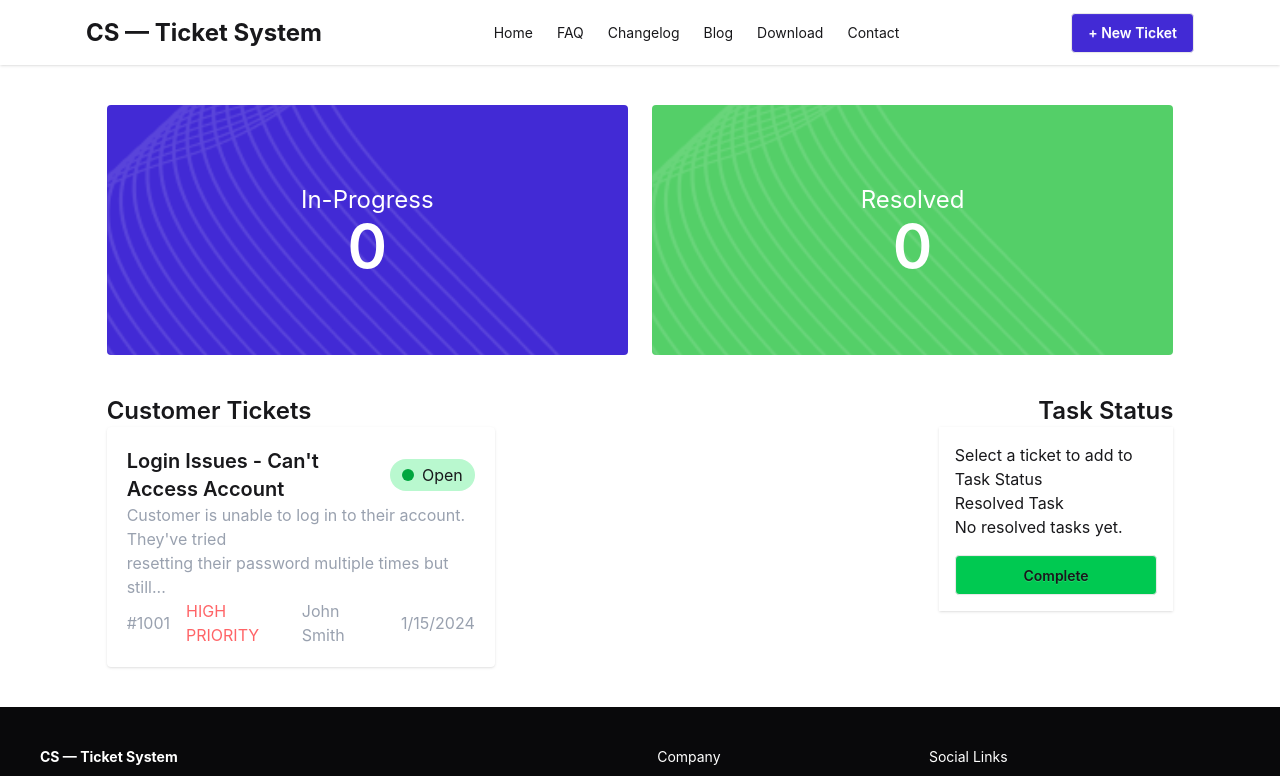
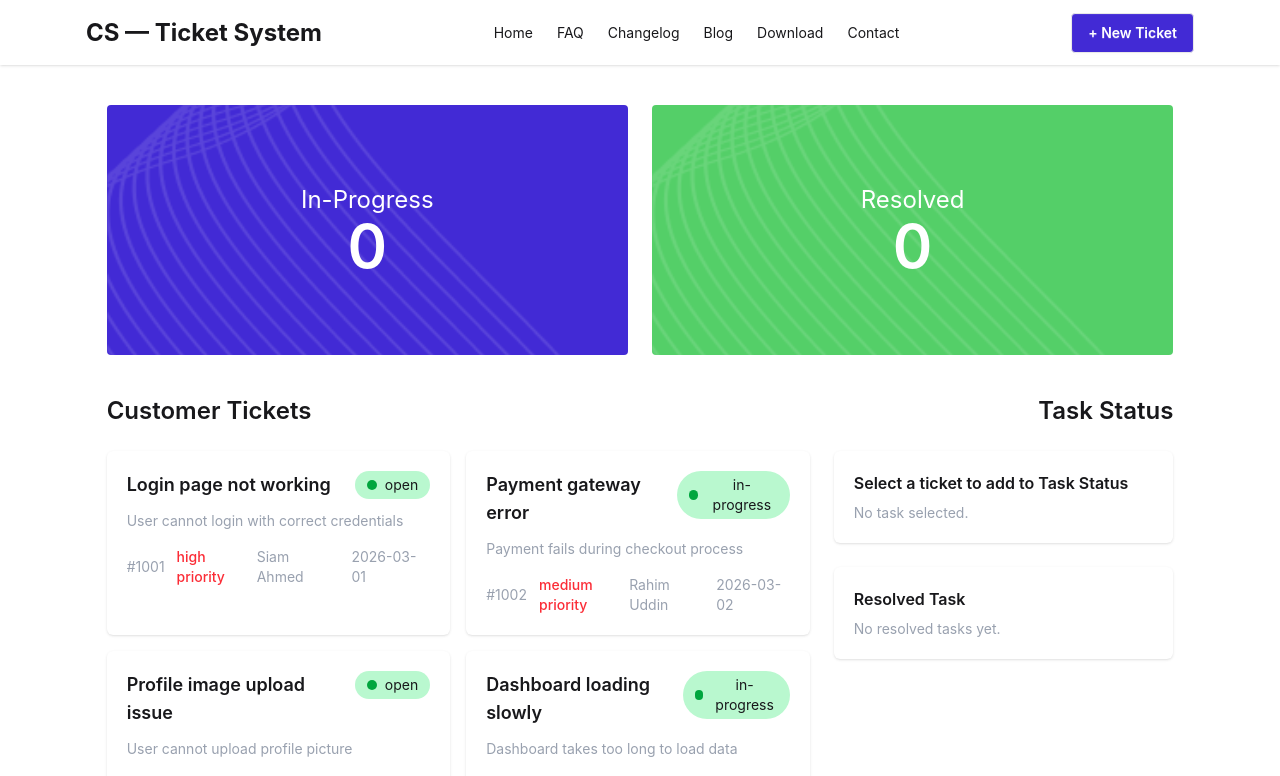
Before and after one commit to siamkhan7426/Ticket-react-app, a React (Vite) app: page / in a window 1280 px wide. Shown: the top 776 px of the page. Built offline with nearby package versions, Linux system fonts and the light colour scheme.

Commit message:
fake json data call and dynamic card show and useState decliar

```diff
--- a/public/ticket.json
+++ b/public/ticket.json
@@ -19,10 +19,10 @@
   },
   {
     "id": 3,
-    "title": "Profile image upload issue",
-    "description": "User cannot upload profile picture",
+    "title":"Profile image upload issue",
+    "description":"User cannot upload profile picture",
     "customer": "Karim Hasan",
-    "priority": "low",
+    "priority":"low",
     "status": "open",
     "createdAt": "2026-03-02"
   },
--- a/src/App.jsx
+++ b/src/App.jsx
@@ -1,18 +1,30 @@
-import { useState } from 'react'
+import { Suspense, useState } from 'react'
 import './App.css'
 import Navber from './Componenets/Navber/Navber'
 import Footer from './Componenets/Footer/Footer'
 import Banner from './Componenets/Banner/Banner'
 import TicketCard from './Componenets/TicketCard/TicketCard'
 
+const ticketApiCallFun = async ()=>{
+  const res = await fetch("/ticket.json")
+ return res.json()
+
+}
+const ticketPromise = ticketApiCallFun()
+
 function App() {
-
-
+  const [progress, setProgress] = useState([])
+  const handelClickCard = (id)=>{
+    console.log("click handel card", id);
+  }
   return (
     <>
      <Navber></Navber>
      <Banner></Banner>
-     <TicketCard></TicketCard>
+     <Suspense fallback={<span className=" loading loading-spinner text-error text-center"></span>}>
+      <TicketCard handelClickCard={handelClickCard} ticketPromise = {ticketPromise}></TicketCard>
+     </Suspense>
+
      <Footer></Footer>
     </>
   )
--- a/src/Componenets/TicketCard/TicketCard.jsx
+++ b/src/Componenets/TicketCard/TicketCard.jsx
@@ -1,45 +1,71 @@
-import React from 'react'
-import "./ticketCard.css"
-export default function TicketCard() {
+import React, { use } from 'react'
+import TicketCards from '../TicketCards/TicketCards';
+
+export default function TicketCard({ticketPromise, handelClickCard}) {
+  const ticketData = use(ticketPromise)
+  //console.log(ticketData);
+
   return (
-   // Main Section Layout
-    <div className='w-10/12 mx-auto mb-10 '>
-        <div className='flex  justify-between items-center'>
-          <h2 className='text-2xl font-semibold'>Customer Tickets</h2>
-          <h6 className='text-2xl font-semibold'>Task Status</h6>
+
+
+    <div className="w-10/12 mx-auto mb-10">
+  {/* Header */}
+  <div className="flex flex-col md:flex-row md:justify-between md:items-center mb-6 gap-3">
+    <h2 className="text-2xl font-semibold">Customer Tickets</h2>
+    <h2 className="text-2xl font-semibold">Task Status</h2>
+  </div>
+
+  {/* Main Layout */}
+  <div className="grid grid-cols-1 lg:grid-cols-3 gap-6">
+
+    {/* ================= LEFT SIDE ================= */}
+
+    <div className="lg:col-span-2">
+
+      <div className="grid grid-cols-1 sm:grid-cols-2 gap-4">
+       {
+      ticketData.map((data)=><TicketCards handelClickCard={handelClickCard} data={data}></TicketCards>)
+     }
+        {/* Card */}
+
+
+      </div>
+
+    </div>
+
+    {/* ================= RIGHT SIDE ================= */}
+    <div className="lg:col-span-1">
+
+      <div className=" h-fit space-y-6">
+
+        {/* Dynamic Section 1 */}
+        <div className='bg-white shadow p-5 rounded-md'>
+          <h2 className="font-semibold mb-2">
+            Select a ticket to add to Task Status
+          </h2>
+          <p className="text-gray-400 text-sm">
+            No task selected.
+          </p>
+          <button className="bg-green-500 hidden text-white w-full py-2 rounded-md mt-3">
+            Complete
+          </button>
         </div>
-          {/* card-parent */}
-        <div className='flex gap-10 items-start justify-between flex-1 '>
-          {/* card section */}
-        <div className='grid grid-cols-2 gap-4 justify-center items-center'>
-            {/* card section 1*/}
-        <div className='bg-[#FFFFFF] w-[513] h-[148]  shadow p-5 rounded-sm '>
-          <div className='flex gap-10 justify-center  items-center'>
-            <h3 className='text-xl font-semibold'>Login Issues - Can't Access Account </h3>
-            <button className='bg-[#B9F8CF] py-1 px-3 rounded-l-2xl rounded-r-2xl flex gap-2  items-center'><div className='bg-green-600 rounded-full w-3 h-3'></div> Open
-            </button>
-          </div>
-         <p className='text-gray-400'>Customer is unable to log in to their account. They've tried <br /> resetting their password multiple times but still...</p>
-         <div className='flex justify-between items-center' >
-         <div className='flex gap-4 items-center justify-center'>
-           <h6 className='text-gray-400'>#1001</h6>
-            <h6 className='text-red-400'>HIGH PRIORITY</h6>
-         </div>
-          <div className='flex gap-4 justify-center items-center text-gray-400'>
-            <h6>John Smith</h6>
-            <h6>1/15/2024</h6>
-          </div>
-         </div>
+
+        {/* Dynamic Section 2 */}
+        <div className='bg-white shadow p-5 rounded-md'>
+          <h2 className="font-semibold mb-2">
+            Resolved Task
+          </h2>
+          <p className="text-gray-400 text-sm">
+            No resolved tasks yet.
+          </p>
         </div>
-        </div>
-        {/* right side sect */}
-        <div className='shadow py-4 px-4'>
-          <h2>Select a ticket to add to Task Status</h2>
-          <h2>Resolved Task</h2>
-          <p className='mb-4'>No resolved tasks yet.</p>
-          <button className='btn bg-green-500 w-full'>Complete</button>
-        </div>
-        </div>
+
+      </div>
+
     </div>
+
+  </div>
+</div>
   )
-};
+}
--- /dev/null
+++ b/src/Componenets/TicketCards/TicketCards.jsx
@@ -0,0 +1,56 @@
+import React from 'react'
+
+// createdAt
+// :
+// "2026-03-01"
+// customer
+// :
+// "Siam Ahmed"
+// description
+// :
+// "User cannot login with correct credentials"
+// id
+// :
+// 1
+// priority
+// :
+// "high"
+// status
+// :
+// "open"
+// title
+// :
+// "Login page not working"
+export default function TicketCards({data,handelClickCard}) {
+
+    const {createdAt,customer,description, id, priority, status, title} = data
+  return (
+   <div onClick={()=> handelClickCard (data)} className="bg-white shadow p-5 rounded-md">
+
+          {/* Top Section */}
+          <div className="flex justify-between items-start mb-3">
+            <h3 className="text-lg font-semibold">{title}</h3>
+            <button className="bg-[#B9F8CF] py-1 px-3 rounded-full flex items-center gap-2 text-sm"> <div className="bg-green-600 w-2.5 h-2.5 rounded-full"></div>{status}</button></div>
+
+          {/* Description */}
+          <p className="text-gray-400 text-sm mb-4">
+            {description}
+          </p>
+
+          {/* Bottom Section */}
+          <div className="flex justify-between items-center text-sm">
+            <div className="flex gap-3 items-center">
+              <span className="text-gray-400">#100{id}</span>
+              <span className="text-red-500 font-medium">{priority} priority</span>
+            </div>
+
+            <div className="flex gap-3 text-gray-400">
+              <span>{customer}</span>
+              <span>{createdAt}</span>
+            </div>
+
+          </div>
+
+        </div>
+  )
+}
```
